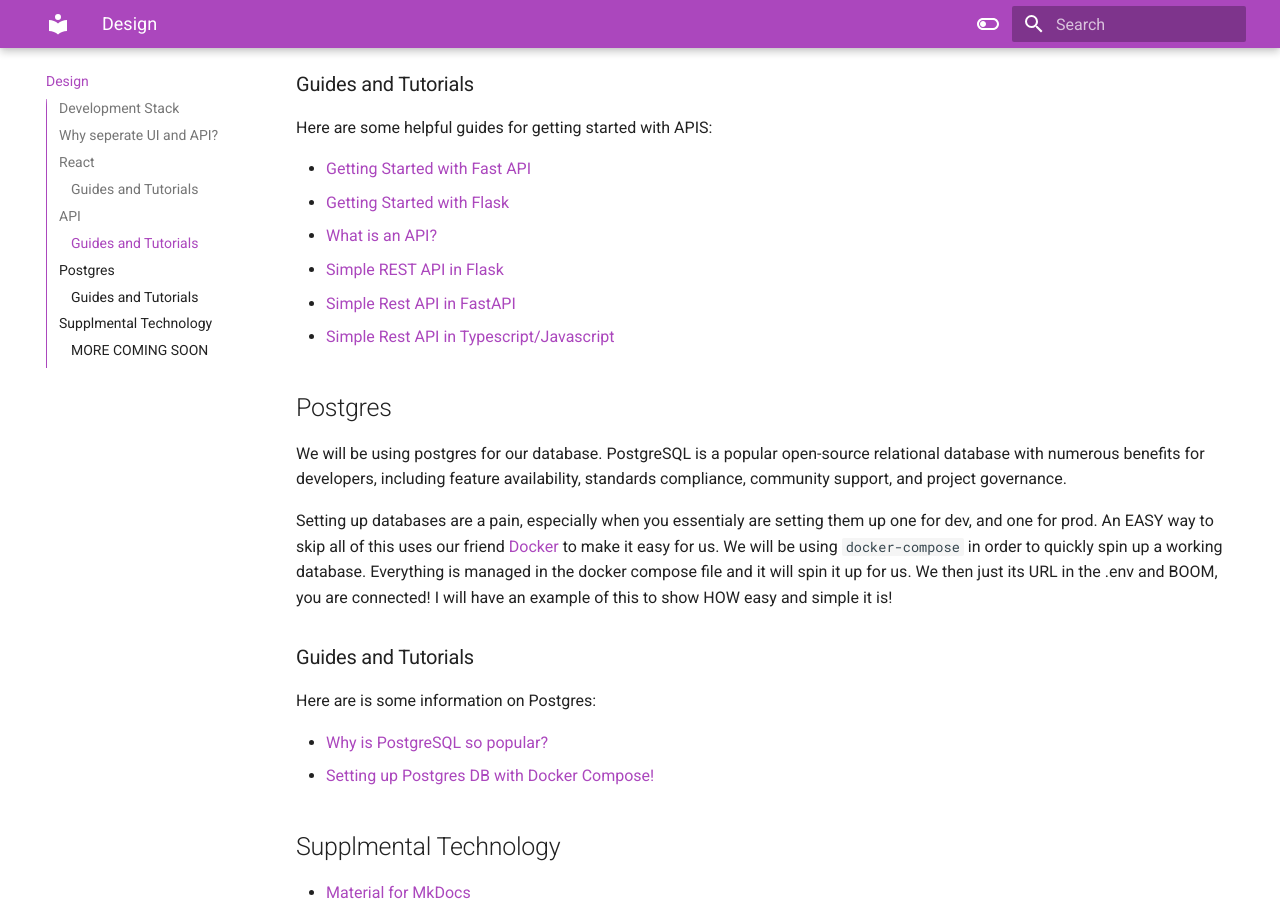
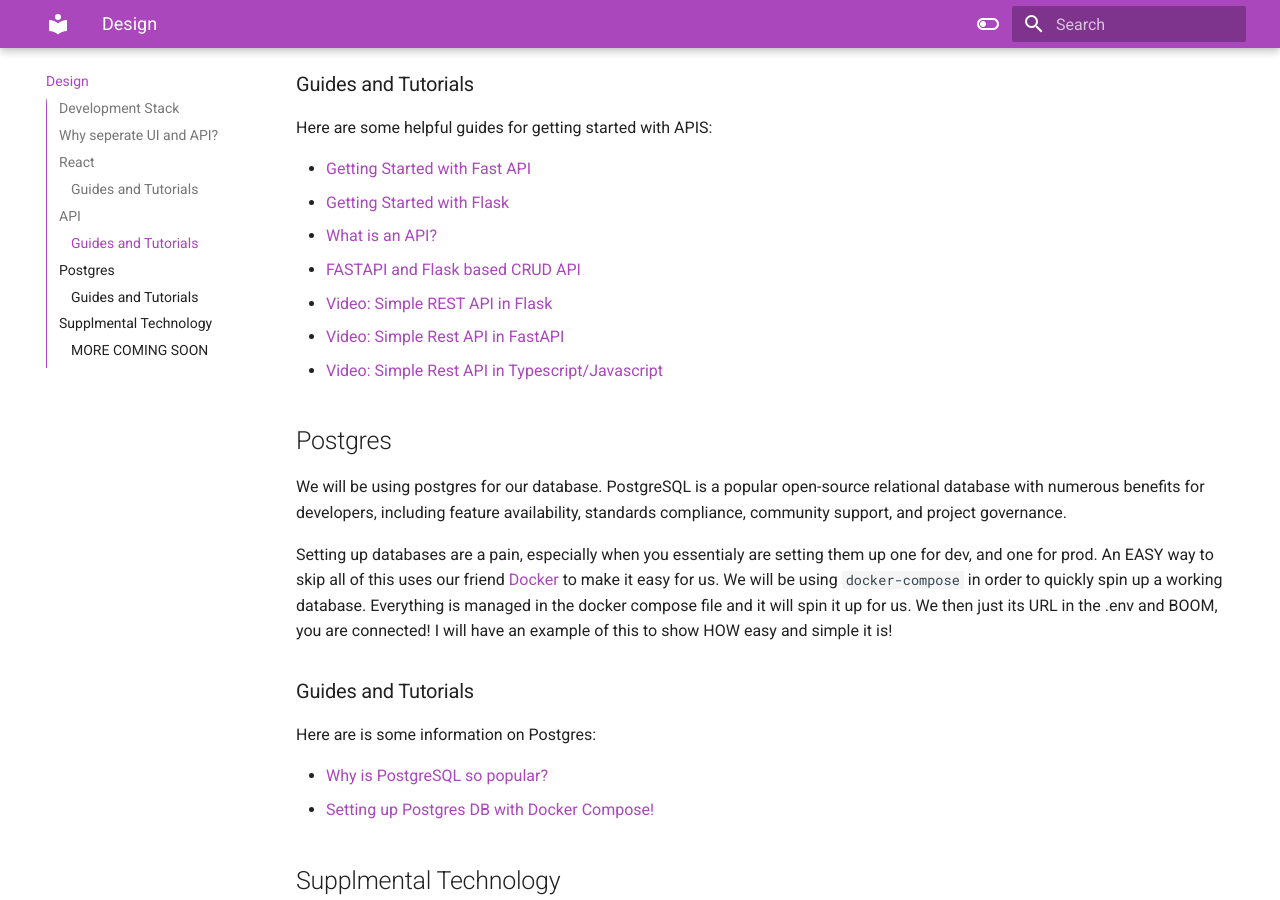
Before and after one commit to Rapid-Reservation/rapid-reservation-docs, an MkDocs documentation site: the page built from docs/design.md, in a window 1280 px wide and 900 px high, scrolled down 1668 px. Built offline with MkDocs 1.6.1 and Material for MkDocs 9.7.7, drawn with Linux system fonts in a browser that asks for light colours.

Commit message:
chore: added article on FASTAPI and Flask based CRUD api

```diff
--- a/docs/design.md
+++ b/docs/design.md
@@ -44,9 +44,10 @@ Here are some helpful guides for getting started with APIS:
 - [Getting Started with Fast API](https://fastapi.tiangolo.com/tutorial/)
 - [Getting Started with Flask](https://flask.palletsprojects.com/en/3.0.x/quickstart/)
 - [What is an API?](https://www.ibm.com/topics/api)
-- [Simple REST API in Flask](https://www.youtube.com/watch?v=zsYIw6RXjfM)
-- [Simple Rest API in FastAPI](https://www.youtube.com/watch?v=iWS9ogMPOI0)
-- [Simple Rest API in Typescript/Javascript](https://www.youtube.com/watch?v=i8xHOrPP3NA)
+- [FASTAPI and Flask based CRUD API](https://dev.to/alexmercedcoder/building-full-crud-rest-apis-with-flask-fastapi-using-psychopg2-2k1n)
+- [Video: Simple REST API in Flask](https://www.youtube.com/watch?v=zsYIw6RXjfM)
+- [Video: Simple Rest API in FastAPI](https://www.youtube.com/watch?v=iWS9ogMPOI0)
+- [Video: Simple Rest API in Typescript/Javascript](https://www.youtube.com/watch?v=i8xHOrPP3NA)
 
 ## Postgres
 
```
